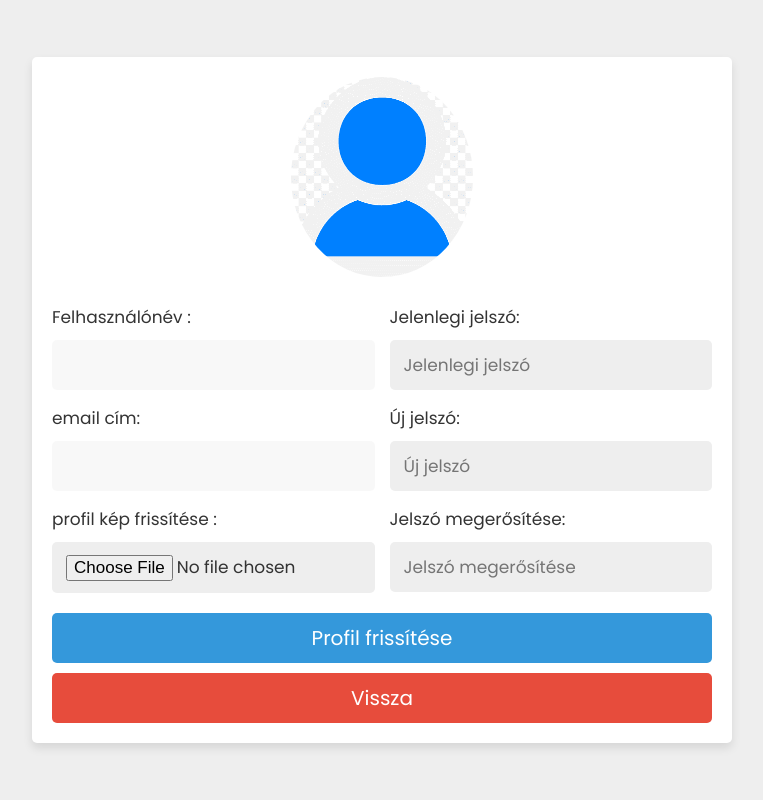
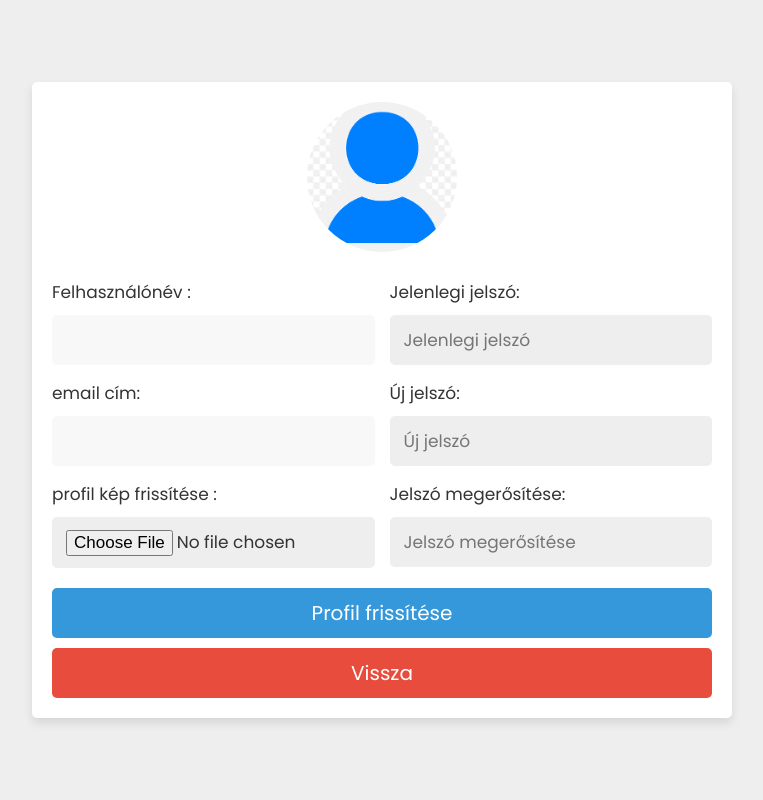
Before and after one commit to MilanEgri/php-project, a PHP site: page /update_profile.php in a window 1280 px wide. Shown: the part 47-847 px from the top of the page, without its empty margins (258-1021 px from the left). Run offline with PHP 8.4, Linux system fonts and the light colour scheme; the visitor is signed in with stand-in values (Sample User, id 1); data that the repository does not hold is empty; a stand-in replaces the project's code that opens the database connection.

Commit message:
edit images border

```diff
--- a/edit_boardgame.php
+++ b/edit_boardgame.php
@@ -87,6 +87,12 @@ if (isset($_GET['id'])) {
     <form action="" method="post" enctype="multipart/form-data">
         <h3>Társasjáték szerkeztése</h3>
         <?php
+
+        if ($boardgame_data['image'] == '') {
+            echo '<img src="images/default-avatar.png" class="img-circle>';
+        } else {
+            echo '<img src="uploaded_img/boardgames/' . $boardgame_data['image'] . '" class=boardgame-size-img>';
+        }
         if(isset($message)){
             foreach($message as $msg){
                 echo '<div class="message">'.$msg.'</div>';
--- a/home.php
+++ b/home.php
@@ -38,9 +38,9 @@ if(isset($_POST['delete_profile'])){
             $fetch = mysqli_fetch_assoc($select);
         }
         if($fetch['image'] == ''){
-            echo '<img src="images/default-avatar.png">';
+            echo '<img src="images/default-avatar.png" class="img-circle">';
         }else{
-            echo '<img src="uploaded_img/profile/'.$fetch['image'].'">';
+            echo '<img src="uploaded_img/profile/'.$fetch['image'].'" class="img-circle">';
         }
         ?>
         <h3><?php echo $fetch['name']; ?></h3>
--- a/style.css
+++ b/style.css
@@ -159,7 +159,7 @@
     border-radius: 5px;
 }
 
-.container .profile img{
+.img-circle{
     height: 150px;
     width: 150px;
     border-radius: 50%;
@@ -204,14 +204,6 @@
     width: 700px;
     text-align: center;
     border-radius: 5px;
-}
-
-.update-profile form img{
-    height: 200px;
-    width: 200p;
-    border-radius: 50%;
-    object-fit: cover;
-    margin-bottom: 5px;
 }
 
 .update-profile form .flex{
@@ -307,3 +299,7 @@
 input:disabled {
     opacity: 0.4;
 }
+.boardgame-size-img{
+    width: 180px;
+    height: 180px;
+}
--- a/update_profile.php
+++ b/update_profile.php
@@ -90,9 +90,9 @@ if(isset($_POST['update_profile'])){
     <form action="" method="post" enctype="multipart/form-data">
         <?php
         if($fetch['image'] == ''){
-            echo '<img src="images/default-avatar.png">';
+            echo '<img src="images/default-avatar.png" class="img-circle">';
         }else{
-            echo '<img src="uploaded_img/profile/'.$fetch['image'].'">';
+            echo '<img src="uploaded_img/profile/'.$fetch['image'].'" class="img-circle">';
         }
         if(isset($message)){
             foreach($message as $message){
```
